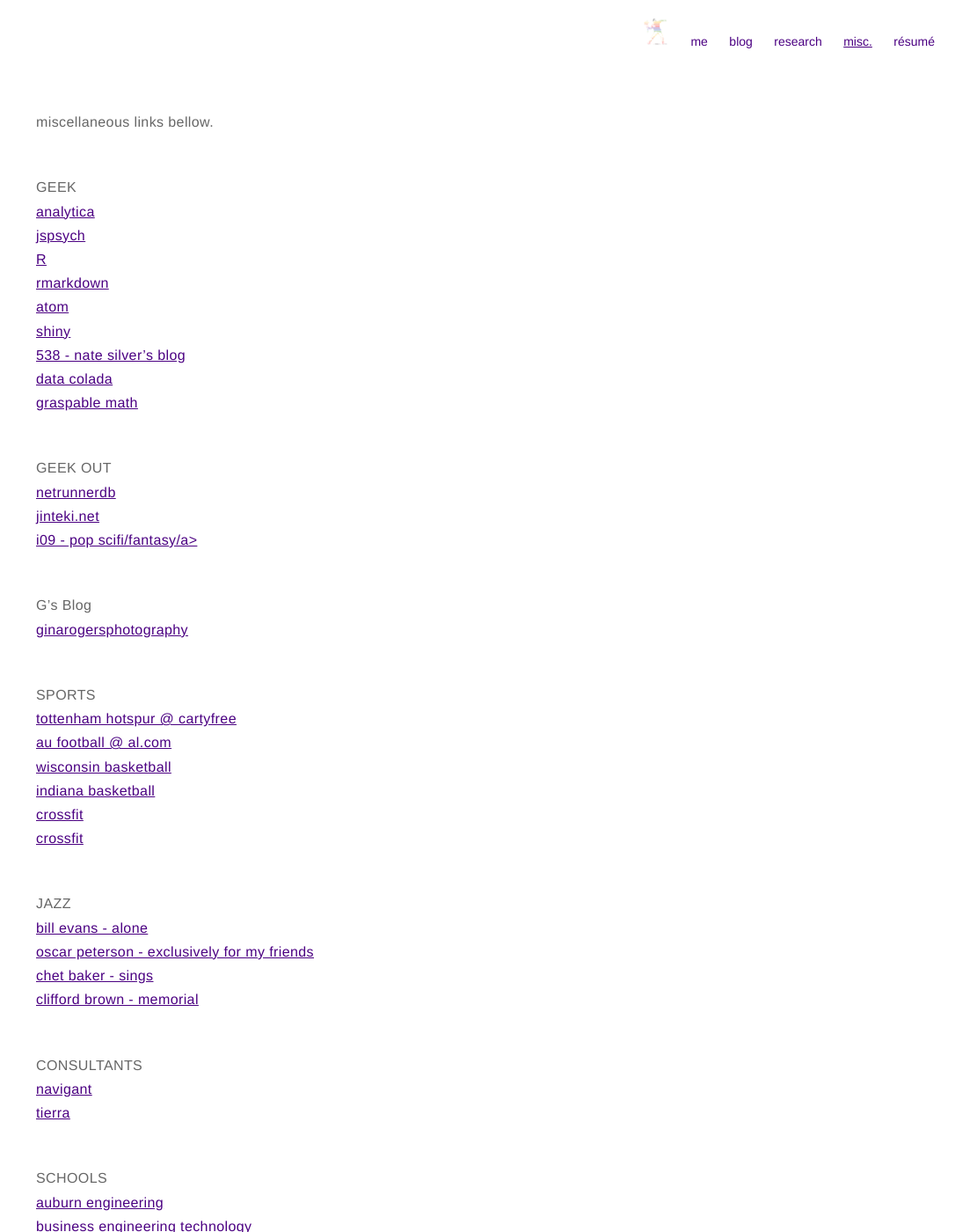
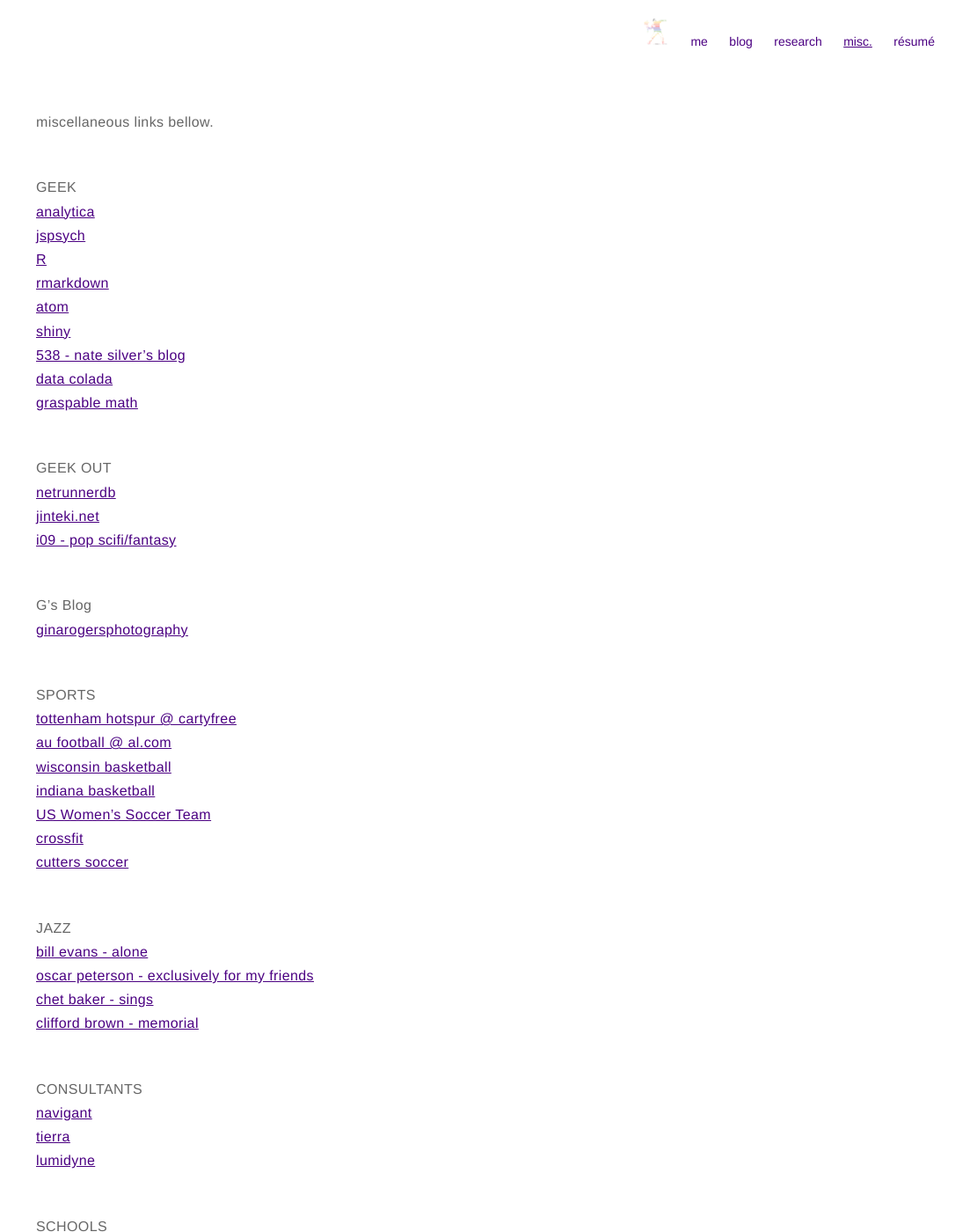
Before and after one commit to tritonescientific/tritonescientific.github.io, a Jekyll site: the page built from misc.md, in a window 1280 px wide and 1400 px high. Shown: the whole window at 88% size, without its empty margins (194-1280 px from the left). Built offline with Jekyll 4.4.1, drawn with Linux system fonts in a browser that asks for light colours.

Commit message:
updated links

```diff
--- a/misc.md
+++ b/misc.md
@@ -18,7 +18,7 @@ miscellaneous links bellow.
 <br> <b>GEEK OUT</b> <br>
 <a target="_blank" href="https://netrunnerdb.com/">netrunnerdb</a> <br>
 <a target="_blank" href="https://www.jinteki.net/">jinteki.net</a> <br>
-<a target="_blank" href="http://io9.gizmodo.com/">i09 - pop scifi/fantasy/a> <br>
+<a target="_blank" href="http://io9.gizmodo.com/">i09 - pop scifi/fantasy</a> <br>
 
 <br><b>G's Blog</b> <br>
 <a href="www.ginarogersphotography.com">ginarogersphotography</a> <br>
@@ -28,8 +28,9 @@ miscellaneous links bellow.
 <a target="_blank" href="http://www.al.com/auburnfootball">au football @ al.com</a> <br>
 <a target="_blank" href="http://www.uwbadgers.com/schedule.aspx?path=mbball">wisconsin basketball</a> <br>
 <a target="_blank" href="http://iuhoosiers.com/schedule.aspx?path=mbball">indiana basketball</a> <br>
+<a target="_blank" href="https://www.ussoccer.com/womens-national-team">US Women's Soccer Team</a> <br>
 <a target="_blank" href="http://www.crossfit.com">crossfit</a> <br>
-<a target="_blank" href="http://cutterssoccer.org">crossfit</a> <br>
+<a target="_blank" href="http://cutterssoccer.org">cutters soccer</a> <br>
 
 <br> <b>JAZZ</b> <br>
 <a target="_blank" href="https://itunes.apple.com/us/album/alone-remastered/id417149">bill evans - alone</a> <br>
@@ -40,6 +41,8 @@ miscellaneous links bellow.
 <br><b>CONSULTANTS</b> <br>
 <a target="_blank" href="https://www.navigant.com/">navigant</a> <br>
 <a target="_blank" href="http://www.tierrarc.com/">tierra</a> <br>
+<a target="_blank" href="http://www.lumidyneconsulting.com/">lumidyne</a> <br>
+
 
 <br> <b>SCHOOLS</b> <br>
 <a target="_blank" href="http://www.eng.auburn.edu/">auburn engineering </a> <br>
```
